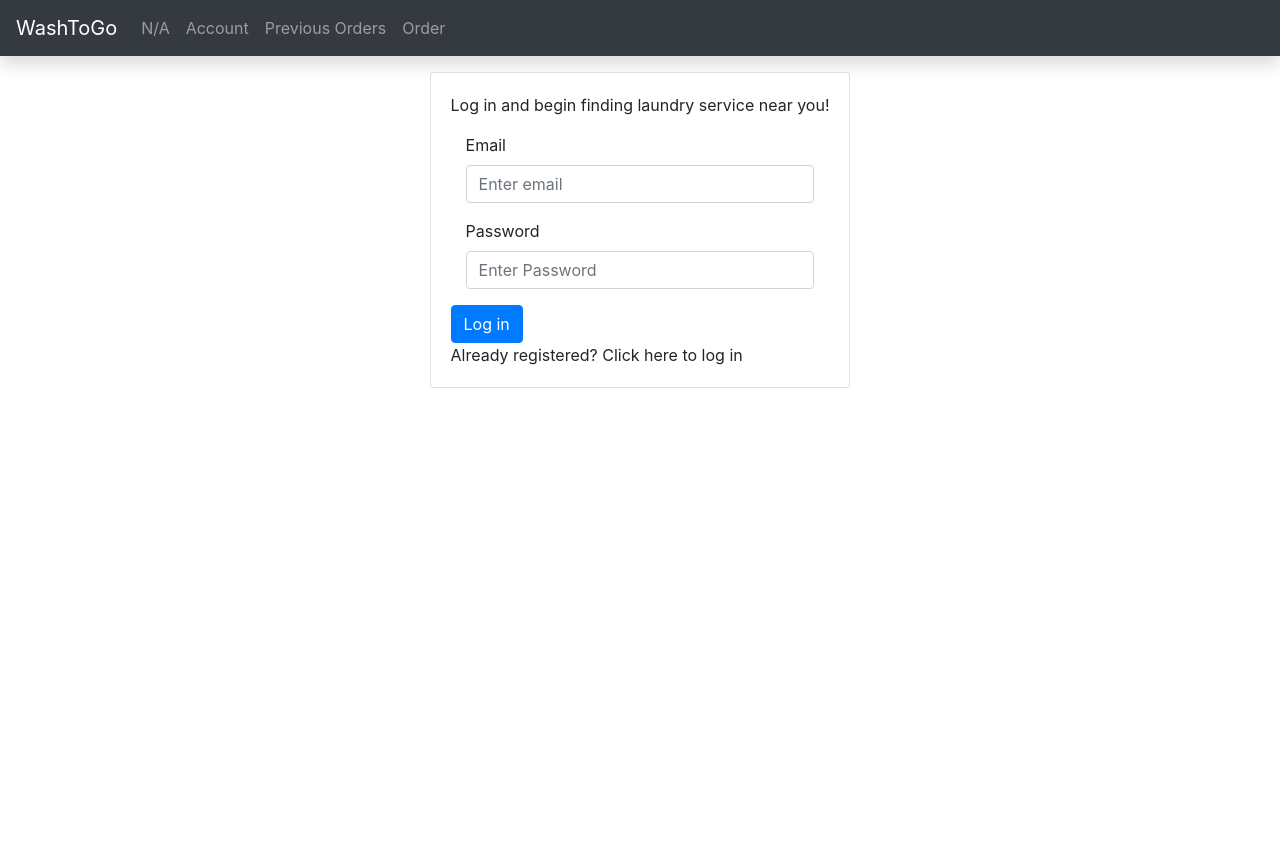
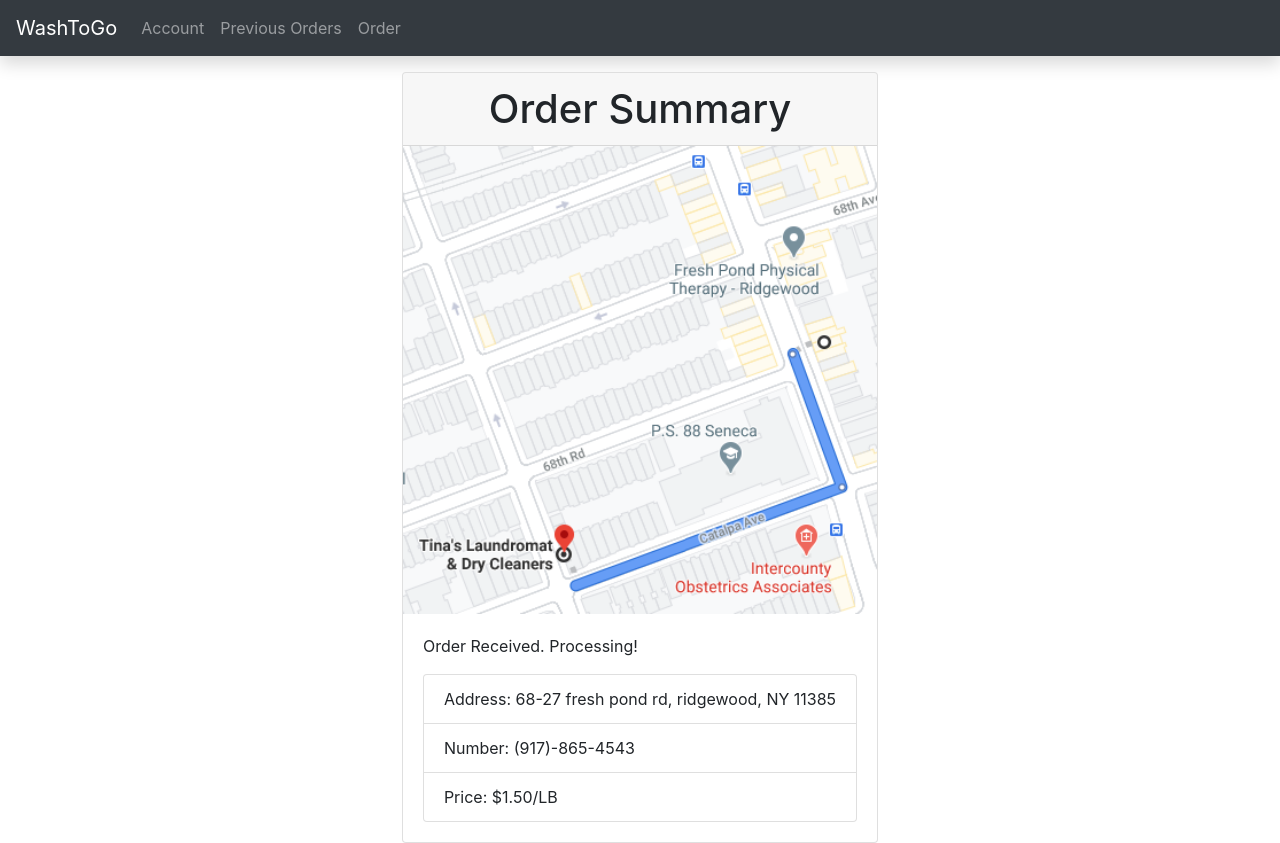
Before and after one commit to b-bista/wash-to-go, a React (Create React App) app in the folder client/: page /ordered in a window 1280 px wide. Before the commit the page ends 800 px from the top, so only its background shows below. Built offline with nearby package versions, Linux system fonts and the light colour scheme.

Commit message:
Added 2 more routing pages; Summary + Submission

```diff
--- a/client/src/App.js
+++ b/client/src/App.js
@@ -15,6 +15,8 @@ import PostsListPage from './pages/PostsListPage';
 import PreviousOrdersPage from './pages/PreviousOrdersPage';
 import OrdersPage from './pages/OrdersPage';
 import OrderPage from './pages/OrderPage';
+import OrderSummary from './pages/OrderSummary';
+import Ordered from './pages/Ordered';
 
 import './App.css';
 import AccountPage from './pages/AccountPage';
@@ -26,9 +28,6 @@ function Navigation(props) {
       <Link className="navbar-brand" to="/">WashToGo</Link>
       <ul className="navbar-nav mr-auto">
         <li className="nav-item">
-          <NavLink className="nav-link" exact to="/posts/new">
-            N/A
-          </NavLink>
         </li>
         <li className="nav-item">
           <NavLink className="nav-link" exact to="/about-us">
@@ -60,7 +59,9 @@ class App extends React.Component {
           <div className="container-fluid">
             <div className="row justify-content-center">
               <Switch>
+                <Route path='/ordered' component={Ordered} />
                 <Route path='/orders' component={OrderPage} />
+                <Route path='/summary' component={OrderSummary} />
                 <Route path="/stores" component={OrdersPage} />
                 <Route path="/home" component={HomePage} />
                 <Route path="/posts/new" component={PostFormPage} />
@@ -68,6 +69,7 @@ class App extends React.Component {
                 <Route path="/about-us" component={AccountPage} />
                 <Route path="/previous-orders" component={PreviousOrdersPage} />
                 <Route path="/" component={LandingPage} />
+
 
               </Switch>
             </div>
--- a/client/src/pages/OrderPage.js
+++ b/client/src/pages/OrderPage.js
@@ -1,5 +1,6 @@
 import React from 'react';
 import {Card, Button} from "react-bootstrap";
+import { Link } from 'react-router-dom';
 
 
 export default function orderPage(){
@@ -14,7 +15,9 @@ export default function orderPage(){
                 <Card.Text>
                 $1.50
                 </Card.Text>
+                <Link exact to="/summary">
                 <Button variant="primary">Confirm </Button>
+                </Link>
             </Card.Body>
             </Card>
 
--- /dev/null
+++ b/client/src/pages/OrderSummary.js
@@ -0,0 +1,29 @@
+import React from 'react';
+import {Card, Button, ListGroup, ListGroupItem} from "react-bootstrap";
+import { Link } from 'react-router-dom';
+
+
+export default function OrderSummary(){
+    return (
+        <div>
+            <Card>
+            <Card.Header as="h1" className="text-center">Order Summary</Card.Header>
+            <Card.Img variant="top" src="https://www.powerhousearena.com/shop/media/catalog/product/cache/1/image/400x500/17f82f742ffe127f42dca9de82fb58b1/images/9781576876237.jpg"/>
+
+            <Card.Body>
+                <Card.Text>
+                Prices will be calculated after weighing at the laundromat.
+                </Card.Text>
+                <ListGroup>
+                <ListGroup.Item>Address: 68-27 fresh pond rd, ridgewood, NY 11385</ListGroup.Item>
+                <ListGroup.Item>Number: (917)-865-4543</ListGroup.Item>
+                <ListGroup.Item>Price: $1.50/LB</ListGroup.Item>
+                </ListGroup>
+                <Link exact to="/ordered">
+                <Button variant="primary">Submit</Button>
+                </Link>
+            </Card.Body>
+            </Card>
+        </div>
+    )
+}
--- /dev/null
+++ b/client/src/pages/Ordered.js
@@ -0,0 +1,28 @@
+import React from 'react';
+import {Card, Button, ListGroup} from "react-bootstrap";
+import maps from './maps.png';
+
+export default function Ordered(){
+    return(
+        <div>
+            <Card>
+            <Card.Header as="h1" className="text-center">Order Summary</Card.Header>
+            <Card.Img variant="top" src={maps} />
+
+
+            <Card.Body>
+                <Card.Text>
+                Order Received. Processing!
+                </Card.Text>
+                <ListGroup>
+                <ListGroup.Item>Address: 68-27 fresh pond rd, ridgewood, NY 11385</ListGroup.Item>
+                <ListGroup.Item>Number: (917)-865-4543</ListGroup.Item>
+                <ListGroup.Item>Price: $1.50/LB</ListGroup.Item>
+                </ListGroup>
+
+
+            </Card.Body>
+            </Card>
+        </div>
+    )
+}
```
Also changed, not shown: client/src/pages/maps.png (added).
